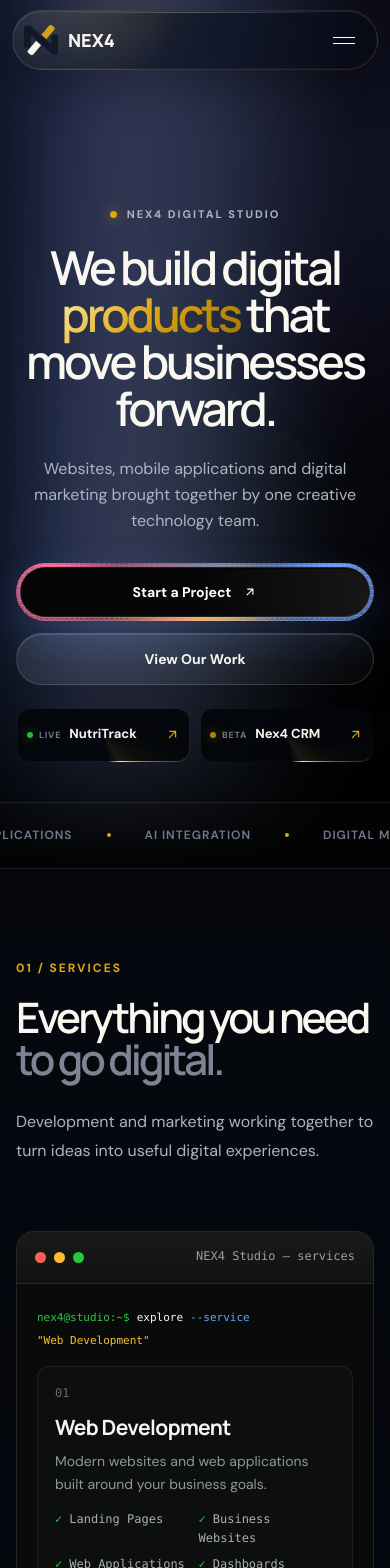
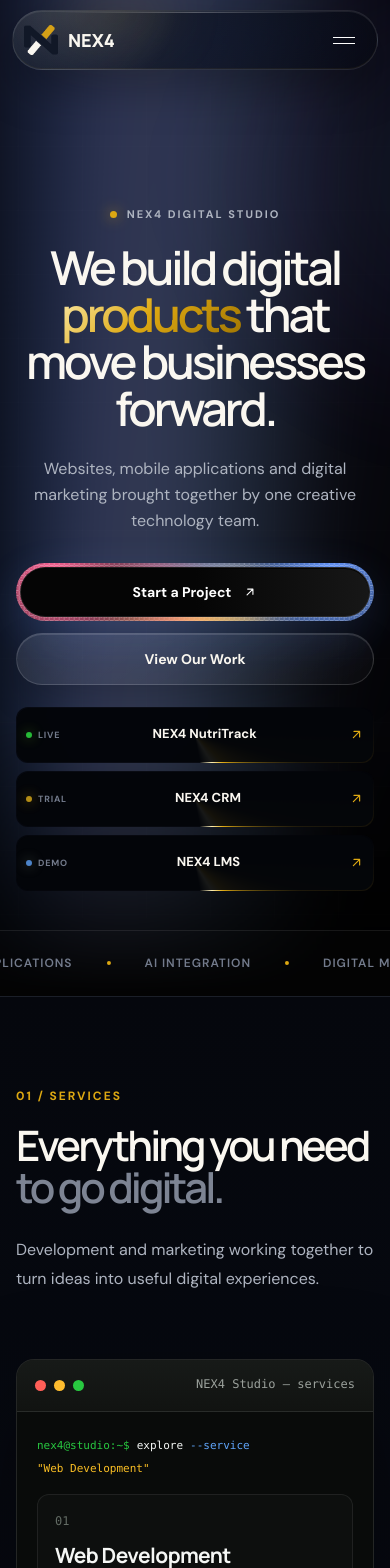
Before and after one commit to AemanDeveloper/nex4_landingpage, a Nuxt app: page / in a window 390 px wide. Shown: the top 1568 px of the page. Built offline with nearby package versions, Linux system fonts and the light colour scheme.

Commit message:
Add LMS project

```diff
--- a/app/components/home/HeroSection.vue
+++ b/app/components/home/HeroSection.vue
@@ -26,7 +26,7 @@ import NoiseBackgroundButton from "~/components/ui/NoiseBackgroundButton.vue";
           <a href="#work" class="secondary-button">View Our Work</a>
         </div>
 
-        <div class="project-signals" aria-label="Live NEX4 products">
+        <div class="project-signals" aria-label="NEX4 products">
           <a
             href="https://nutritrack.nex4.my"
             target="_blank"
@@ -36,19 +36,39 @@ import NoiseBackgroundButton from "~/components/ui/NoiseBackgroundButton.vue";
               <i />
               LIVE
             </span>
-            <strong>NutriTrack</strong>
+
+            <strong>NEX4 NutriTrack</strong>
+
             <ArrowUpRightIcon />
           </a>
+
           <a
             href="https://crm.nex4.my"
             target="_blank"
             rel="noopener noreferrer"
           >
-            <span class="signal-status signal-status--beta">
+            <span class="signal-status signal-status--trial">
               <i />
-              BETA
+              TRIAL
             </span>
-            <strong>Nex4 CRM</strong>
+
+            <strong>NEX4 CRM</strong>
+
+            <ArrowUpRightIcon />
+          </a>
+
+          <a
+            href="https://lms.nex4.my"
+            target="_blank"
+            rel="noopener noreferrer"
+          >
+            <span class="signal-status signal-status--demo">
+              <i />
+              DEMO
+            </span>
+
+            <strong>NEX4 LMS</strong>
+
             <ArrowUpRightIcon />
           </a>
         </div>
@@ -229,29 +249,57 @@ h1 em {
   margin-top: 34px;
 }
 .project-signals {
-  width: min(100%, 530px);
+  width: min(100%, 720px);
+
   display: grid;
-  grid-template-columns: 1fr 1fr;
-  gap: 10px;
-  margin: 34px auto 0;
+  grid-template-columns: repeat(3, minmax(0, 1fr));
+
+  gap: 12px;
+
+  margin: 28px auto 0;
 }
+
 .project-signals a {
   position: relative;
-  isolation: isolate;
-  min-height: 60px;
+  z-index: 0;
+
+  min-width: 0;
+  min-height: 58px;
+
   display: grid;
   grid-template-columns: auto 1fr auto;
   align-items: center;
-  gap: 12px;
+
+  gap: 10px;
+
+  padding: 14px 16px;
+
   overflow: hidden;
-  padding: 10px 14px;
-  border: 1px solid transparent;
-  border-radius: 14px;
-  text-align: left;
-  backdrop-filter: blur(16px);
+
+  border-radius: 12px;
+
+  color: var(--nex4-text);
+
+  background: rgba(4, 6, 10, 0.82);
+
   transition:
-    transform var(--motion-fast) var(--motion-ease),
-    box-shadow var(--motion-fast) var(--motion-ease);
+    transform 0.25s ease,
+    box-shadow 0.25s ease;
+}
+
+.project-signals strong {
+  overflow: hidden;
+
+  white-space: nowrap;
+  text-overflow: ellipsis;
+
+  font-size: 12px;
+}
+
+@media (max-width: 700px) {
+  .project-signals {
+    grid-template-columns: 1fr;
+  }
 }
 .project-signals a::before {
   content: "";
@@ -310,9 +358,14 @@ h1 em {
   background: #32ef45;
   box-shadow: 0 0 9px rgba(50, 239, 69, 0.75);
 }
-.signal-status--beta i {
-  background: var(--nex4-gold);
-  box-shadow: 0 0 9px rgba(221, 168, 18, 0.75);
+.signal-status--trial i {
+  background: #e8b51a;
+  box-shadow: 0 0 10px rgba(232, 181, 26, 0.75);
+}
+
+.signal-status--demo i {
+  background: #62a8ff;
+  box-shadow: 0 0 10px rgba(98, 168, 255, 0.75);
 }
 .hero-services {
   position: absolute;
--- a/app/data/home.ts
+++ b/app/data/home.ts
@@ -38,7 +38,7 @@ export const projects = [
   {
     number: "01",
     category: "AI APPLICATION",
-    title: "MyNutriTrack AI",
+    title: "NEX4 NutriTrack AI",
     description:
       "An AI-powered nutrition experience designed to make understanding food and daily nutrition easier and more accessible.",
     tags: ["AI Integration", "Web Application", "Product Design"],
@@ -53,16 +53,37 @@ export const projects = [
   {
     number: "02",
     category: "BUSINESS SYSTEM",
-    title: "Marketing CRM",
+    title: "NEX4 Marketing CRM",
     description:
       "A centralized workspace designed to organize marketing information, workflows and business activities.",
     tags: ["CRM", "Dashboard", "Web Application", "Business Tools"],
     link: "https://crm.nex4.my",
-    linkText: "Open public beta",
-    status: "Public beta",
+    linkText: "Request Trial",
+    status: "Open For Trial",
     domain: "crm.nex4.my",
     preview: "/images/projects/crm-preview.png",
     previewAlt: "Preview of the NEX4 Marketing CRM website",
+  },
+
+  {
+    number: "03",
+    category: "EDUCATION PLATFORM",
+    title: "NEX4 LMS",
+    description:
+      "A learning management system designed to manage courses, students, learning content and progress through one centralized platform.",
+    tags: [
+      "LMS",
+      "Dashboard",
+      "Web Application",
+      "Learning Management",
+      "Education Platform",
+    ],
+    link: "https://lms.nex4.my",
+    linkText: "View Demo",
+    status: "Open for Demo",
+    domain: "lms.nex4.my",
+    preview: "/images/projects/lms-preview.png",
+    previewAlt: "Preview of the NEX4 LMS platform",
   },
 ];
 
```
Also changed, not shown: public/images/projects/lms-preview.png (added).
